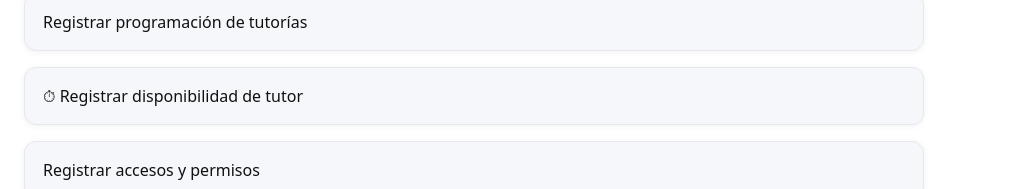
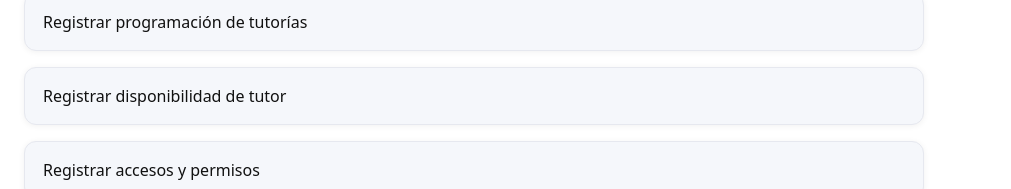
Before and after one commit to Stolaraga/Proyecto1AnalisisYDise-oDeSistemas, a React (Vite) app: page / in a window 1280 px wide. Shown: the part 458-647 px from the top of the page, without its empty margins (0-1011 px from the left). Built offline with nearby package versions, Linux system fonts and the light colour scheme.

Commit message:
Update Home.tsx

```diff
--- a/src/pages/Home.tsx
+++ b/src/pages/Home.tsx
@@ -13,7 +13,7 @@ export default function Home() {
       <section style={{ display: "grid", gap: 16 }}>
         <Link to="/registrar-tutor" style={card}> Registrar tutor</Link>
         <Link to="/registrar-programacion" style={card}> Registrar programación de tutorías</Link>
-        <Link to="/registrar-disponibilidad" style={card}>⏱ Registrar disponibilidad de tutor</Link>
+        <Link to="/registrar-disponibilidad" style={card}> Registrar disponibilidad de tutor</Link>
         <Link to="/accesos-permisos" style={card}> Registrar accesos y permisos</Link>
       </section>
 
```
